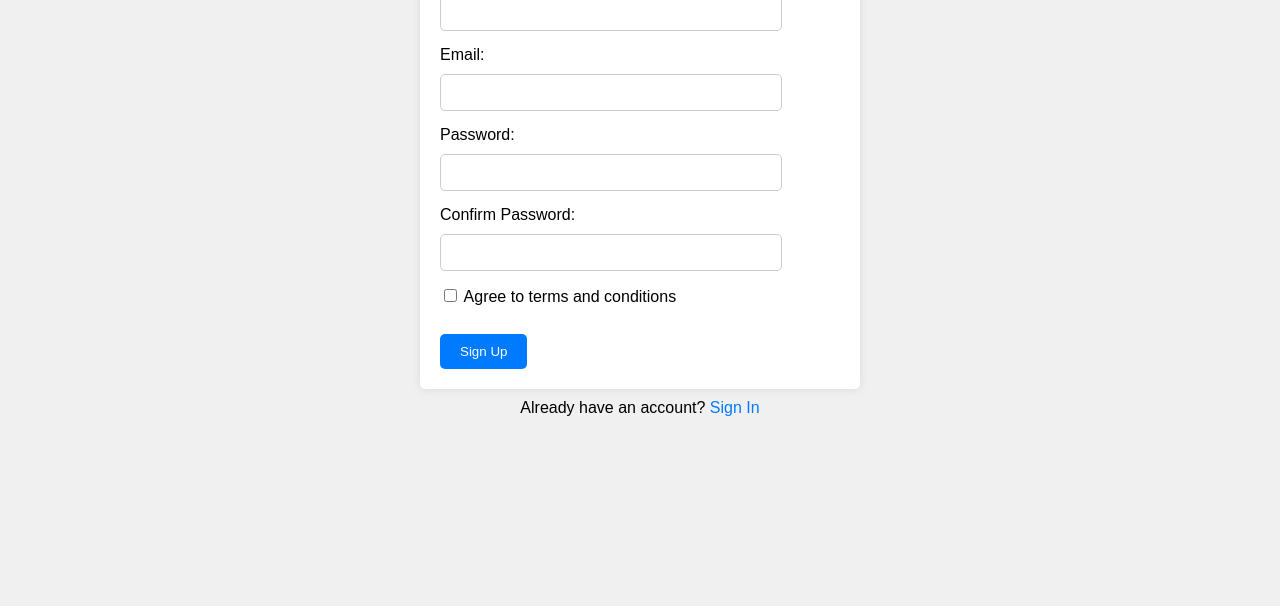
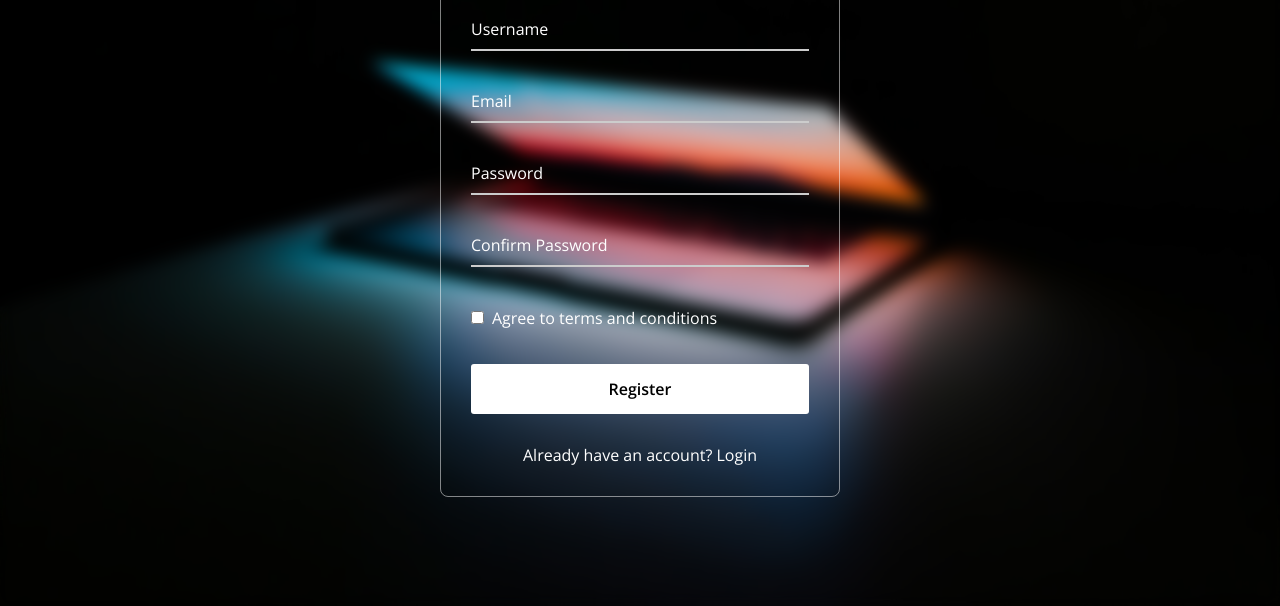
Before and after one commit to Asad-Nawaz92/Login-Page, a plain HTML site: page index.html in a window 1280 px wide. Shown: the part 194-800 px from the top of the page. Drawn offline with nearby package versions, Linux system fonts and the light colour scheme.

Commit message:
modified

```diff
--- a/app.js
+++ b/app.js
@@ -1,5 +1,5 @@
 function signup() {
-  var nameInput = document.createElement("signup-name");
+  var nameInput = document.getElementById("signup-name");
   var emailInput = document.getElementById("signup-email");
   var passwordInput = document.getElementById("signup-pass");
   var confirmpasswordInput = document.getElementById("signup-confirm-pass");
@@ -8,6 +8,15 @@ function signup() {
   var email = emailInput.value;
   var password = passwordInput.value;
   var confirmPassword = confirmpasswordInput.value;
+
+  var newUser = {
+    email: email,
+    password: password,
+  };
+
+  users.push(newUser);
+  localStorage.setItem("users", JSON.stringify(users));
+  location.href = "./signin.html";
 
   if (password != confirmPassword) {
     alert("Passwords do not match.");
@@ -40,15 +49,6 @@ function signup() {
     location.href = "./signin.html";
     return;
   }
-
-  var newUser = {
-    email: email,
-    password: password,
-  };
-
-  users.push(newUser);
-  localStorage.setItem("users", JSON.stringify(users));
-  location.href = "./signin.html";
 }
 
 function signin() {
--- a/index.html
+++ b/index.html
@@ -4,37 +4,46 @@
 <head>
     <meta charset="UTF-8">
     <meta name="viewport" content="width=device-width, initial-scale=1.0">
-    <title>Sign Up</title>
+    <title>Register</title>
     <link rel="stylesheet" href="style.css">
 </head>
 
 <body>
-    <h1>Sign Up</h1>
-    <p>Please fill in this form to create an account!</p>
-    <>
+    <div class="container">
         <form>
-            <label for="signup-name">Name:</label>
+            <h2>Register</h2>
+            <div class="input-field">
                 <input type="text" id="signup-name" required>
-            <br>
-            <label for="signup-email">Email:</label>
+                <label for="signup-name">Username</label>
+            </div>
+
+            <div class="input-field">
                 <input type="email" id="signup-email" required>
-            <br>
-            <label for="signup-pass">Password:</label>
+                <label for="signup-email">Email</label>
+            </div>
+
+            <div class="input-field">
                 <input type="password" id="signup-pass" required>
-            <br>
-            <label for="signup-confirm-pass">Confirm Password:</label>
+                <label for="signup-pass">Password</label>
+            </div>
+
+            <div class="input-field">
                 <input type="password" id="signup-confirm-pass" required>
-            <br>
-            <span><label class="form-check-label" for="invalidCheck2">
-                    <input class="form-check-input" type="checkbox" value="" id="invalidCheck2" required>
-                    Agree to terms and conditions
+                <label for="signup-confirm-pass">Confirm Password</label>
+            </div>
+
+            <div class="forget">
+                <label for="agree"><input type="checkbox" id="agree" required>
+                    <p>Agree to terms and conditions</p>
                 </label>
-            </span>
-            <br>
-            <button type="button" onclick="signup()">Sign Up</button>
-        </form>
             </div>
-        <p>Already have an account? <a href="./signin.html">Sign In</a></p>
+
+            <button type="button" onclick="signup()">Register</button>
+            <div class="register">
+                <p>Already have an account? <a href="./signin.html">Login</a></p>
+            </div>
+    </div>
+
     <script src="app.js"></script>
 </body>
 
--- a/style.css
+++ b/style.css
@@ -1,64 +1,129 @@
-body {
-  font-family: Arial, sans-serif;
-  background-color: #f0f0f0;
+@import url("https://fonts.googleapis.com/css2?family=Open+Sans:wght@200;300;400;500;600;700&display=swap");
+
+* {
   margin: 0;
   padding: 0;
+  box-sizing: border-box;
+  font-family: "Open Sans", sans-serif;
 }
 
-h1 {
+body {
+  display: flex;
+  align-items: center;
+  justify-content: center;
+  min-height: 100vh;
+  width: 100%;
+  background: url("./bg.jpeg") no-repeat center center fixed;
+  background-size: cover;
+  overflow: hidden;
+  backdrop-filter: blur(8px);
+}
+
+.container {
+  width: 100%;
+  max-width: 400px;
+  border-radius: 8px;
+  padding: 30px;
   text-align: center;
-  margin-top: 30px;
+  border: 1px solid rgba(255, 255, 255, 0.5);
 }
 
 form {
-  max-width: 400px;
-  margin: 0 auto;
-  padding: 20px;
-  background-color: #ffffff;
-  box-shadow: 0px 0px 10px rgba(0, 0, 0, 0.1);
-  border-radius: 5px;
+  display: flex;
+  flex-direction: column;
 }
 
-label {
-  display: block;
+h2 {
+  font-size: 1.7rem;
   margin-bottom: 10px;
+  color: #fff;
 }
 
-input[type="email"],
-input[type="password"],
-input[type="text"] {
-  width: 80%;
-  padding: 10px;
-  margin-bottom: 15px;
-  border: 1px solid #ccc;
-  border-radius: 5px;
+.input-field {
+  position: relative;
+  border-bottom: 2px solid #ccc;
+  margin: 15px 0;
 }
 
-button[type="button"] {
-  background-color: #007bff;
+.input-field label {
+  position: absolute;
+  top: 50%;
+  left: 0;
+  transform: translateY(-50%);
   color: #fff;
-  padding: 10px 20px;
-  border: none;
-  border-radius: 5px;
-  cursor: pointer;
-  transition: background-color 0.3s;
+  font-size: 16px;
+  pointer-events: none;
+  transition: 0.15s ease;
 }
 
-button[type="button"]:hover {
-  background-color: #0056b3;
+.input-field input {
+  width: 100%;
+  height: 40px;
+  background: transparent;
+  border: none;
+  outline: none;
+  font-size: 16px;
+  color: #fff;
 }
 
-p {
-  text-align: center;
-  margin-top: 10px;
+.input-field input:focus ~ label,
+.input-field input:valid ~ label {
+  font-size: 0.8rem;
+  top: 10px;
+  transform: translateY(-120%);
 }
 
-a {
-  text-decoration: none;
-  color: #007bff;
+.forget {
+  display: flex;
+  align-items: center;
+  justify-content: space-between;
+  margin: 25px 0 35px 0;
+  color: #fff;
 }
 
-a:hover {
+#remember {
+  accent-color: #fff;
+}
+
+.forget label {
+  display: flex;
+  align-items: center;
+}
+
+.forget label p {
+  margin-left: 8px;
+}
+
+.container a {
+  color: #fff;
+  text-decoration: none;
+}
+
+.container a:hover {
   text-decoration: underline;
-  color: #0056b3;
 }
+
+button {
+  background: #fff;
+  color: #000;
+  font-weight: 600;
+  border: none;
+  padding: 12px 20px;
+  cursor: pointer;
+  border-radius: 3px;
+  font-size: 16px;
+  border: 2px solid transparent;
+  transition: 0.3s ease;
+}
+
+button:hover {
+  color: #fff;
+  border-color: #fff;
+  background: rgba(255, 255, 255, 0.15);
+}
+
+.register {
+  text-align: center;
+  margin-top: 30px;
+  color: #fff;
+}
```
Also changed, not shown: signin.html (+26 -12 lines), bg.jpeg (added). Lines whose indentation alone changed are shown as unchanged.
